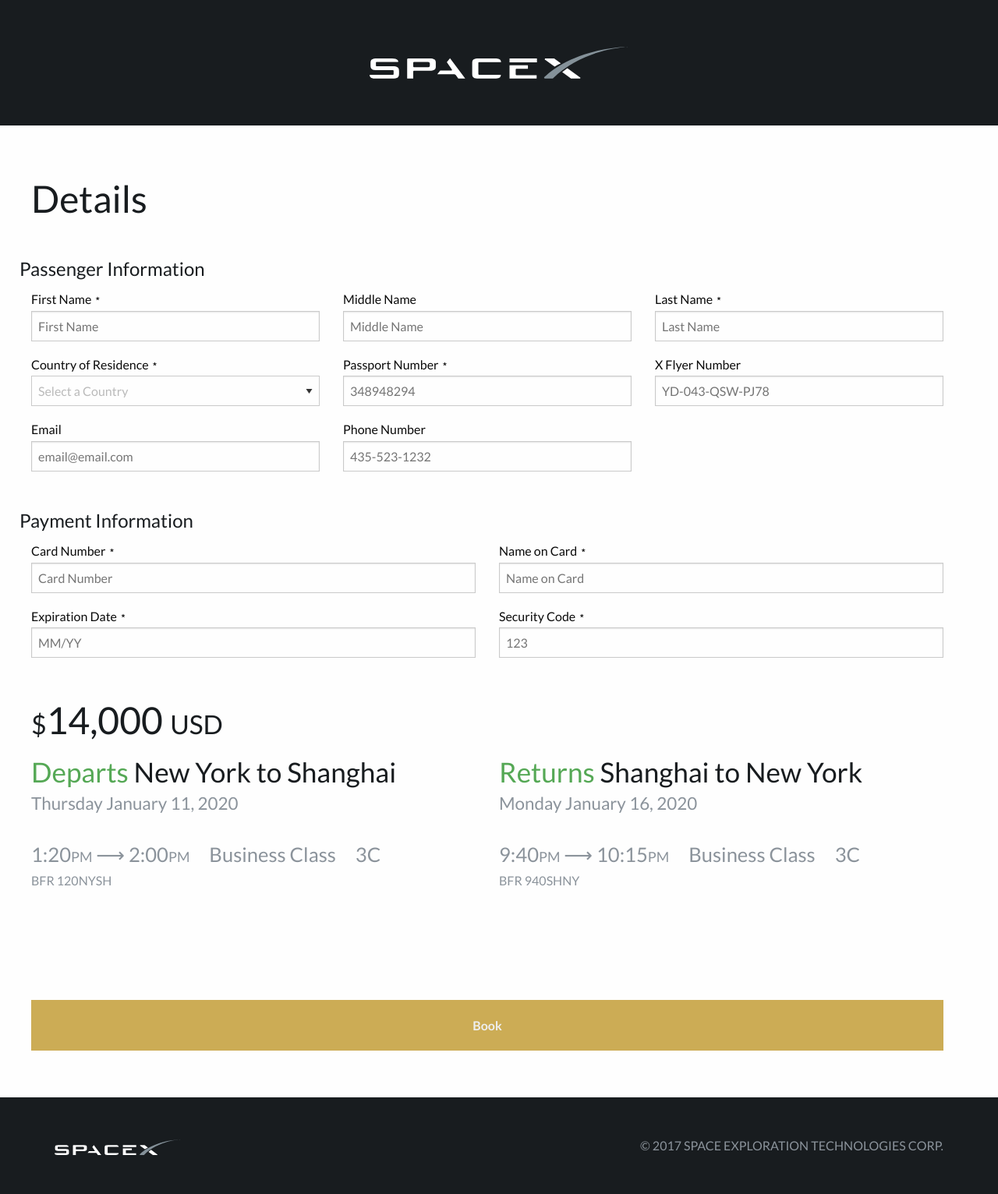
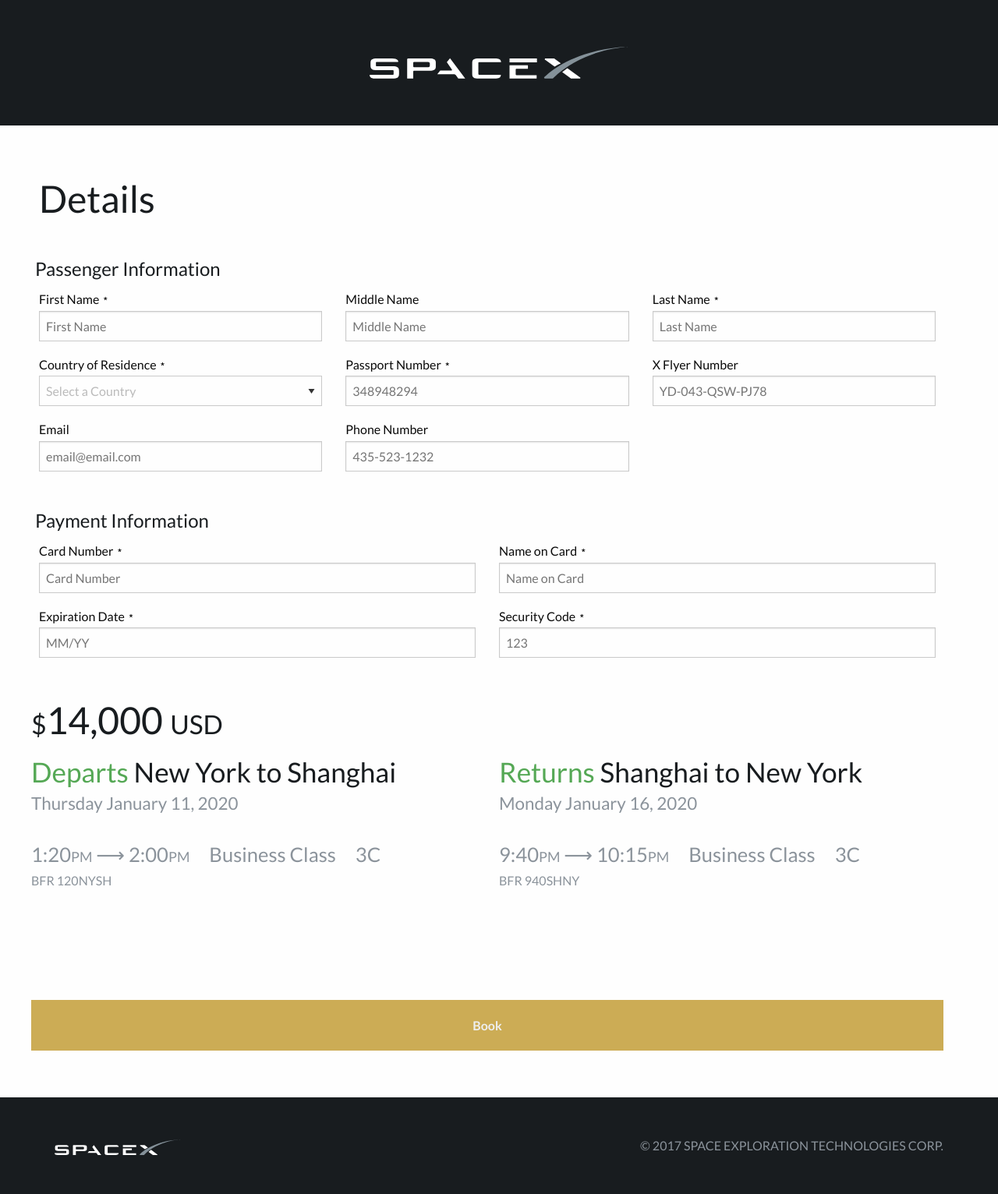
Before and after one commit to naher94/spacex, a Jekyll site: the page built from details.html, in a window 1280 px wide. Shown: the whole page at 78% size. Built offline with Jekyll 4.4.1, drawn with Linux system fonts in a browser that asks for light colours.

Commit message:
Mobile Styling Added

```diff
--- a/css/spacex.scss
+++ b/css/spacex.scss
@@ -287,10 +287,14 @@
 
 .page-title{
   margin-bottom: 40px;
+  padding-left: 10px;
+  padding-right: 10px;
 }
 
 .page-subtitle{
   font-size: 1.5em;
+  padding-left: 10px;
+  padding-right: 10px;
 }
 
 label{
@@ -307,6 +311,8 @@
 
 .info-section{
   margin-bottom: 30px;
+  padding-left: 10px;
+  padding-right: 10px;
 }
 
 .dollar-sign{
@@ -353,12 +359,17 @@
 
   .departs{
     padding-left: 20px;
+    padding-right: 20px;
     h1{
       font-size: 1.8em;
     }
     h2{
       font-size: 1.2em;
     }
+  }
+
+  .flight-depart{
+    margin-bottom: 20px;
   }
 
   .flight-time{
```
Also changed, not shown: 2 other files.
